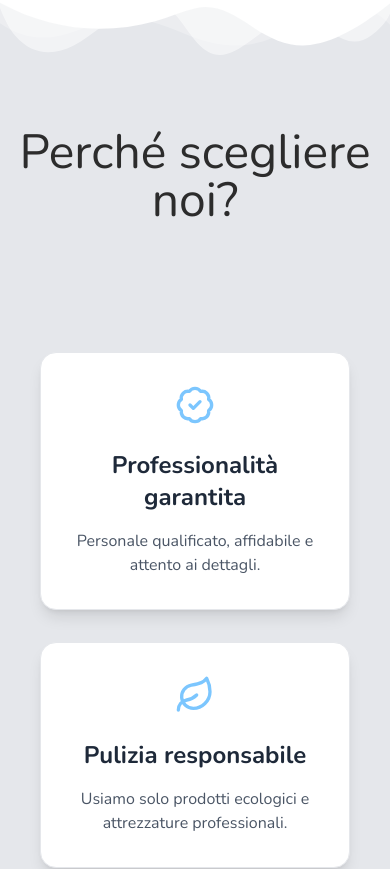
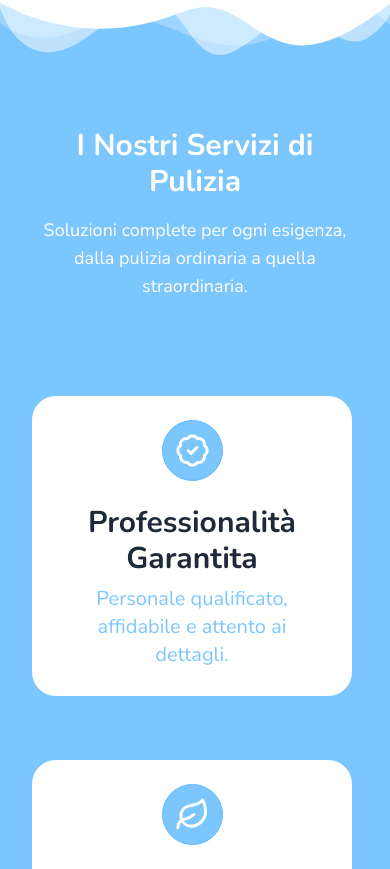
Before and after one commit to 227Faddi/diaraclean, a Next.js app: page / in a window 390 px wide. Shown: the part 940-1809 px from the top of the page. Built offline with nearby package versions, Linux system fonts and the light colour scheme.

Commit message:
chore: improve styling

```diff
--- a/src/components/Footer.tsx
+++ b/src/components/Footer.tsx
@@ -34,10 +34,10 @@ const Footer = () => {
           </div>
 
           <div className="flex flex-col items-center md:items-end">
-            <h4 className="text-xl font-semibold mb-4">Contatti</h4>
+            <h4 className="text-xl font-semibold mb-4 text-left">Contatti</h4>
             <ul className="space-y-3">
               {contactInfo.map((item, index) => (
-                <li key={index} className="flex items-center">
+                <li key={index} className="flex items-center justify-between">
                   {item.icon}
                   {item.href ? (
                     <Link
--- a/src/components/Navbar.tsx
+++ b/src/components/Navbar.tsx
@@ -97,7 +97,7 @@ const Navbar = () => {
             ))}
           </ul>
           <Link
-            href="#cta"
+            href="https://wa.me/393520129432"
             onClick={toggleMenu}
             className="btn btn-primary rounded-full px-8 mt-12 text-lg text-white"
           >
--- a/src/components/sections/CTA.tsx
+++ b/src/components/sections/CTA.tsx
@@ -4,8 +4,8 @@ import Link from "next/link";
 const CTA = () => {
   return (
     <section id="cta" className="py-32 px-2 sm:px-6">
-      <div className="bg-gradient-to-br from-primary to-secondary text-white rounded-3xl p-6 lg:p-12">
-        <div className="relative container mx-auto px-6 lg:px-8 text-center">
+      <div className="bg-gradient-to-br from-primary to-secondary text-white rounded-3xl p-6 lg:p-12 shadow-2xl max-w-5xl">
+        <div className="mx-auto px-6 lg:px-8 text-center">
           <h2 className="text-3xl sm:text-4xl md:text-5xl font-bold mb-4 text-gray-800">
             Pronto a Vivere in un Ambiente più Pulito?
           </h2>
@@ -14,7 +14,7 @@ const CTA = () => {
             gratuito e senza impegno. Il nostro team è pronto ad ascoltare le
             tue esigenze e a proporti la soluzione migliore.
           </p>
-          <div className="flex flex-col sm:flex-row items-center justify-center gap-6 mb-10">
+          <div className="flex flex-col sm:flex-row items-center justify-center gap-6 mb-10 text-gray-800">
             <Link
               href="tel:+391234567890"
               className="flex items-center justify-center gap-2 text-lg font-semibold hover:underline"
@@ -31,7 +31,7 @@ const CTA = () => {
             </Link>
           </div>
           <Link
-            href="#"
+            href="https://wa.me/393520129432"
             className="btn bg-gray-800 hover:bg-gray-950 rounded-full px-8 py-6 lg:text-lg text-white"
           >
             Richiedi un preventivo gratuito
--- a/src/components/sections/Faq.tsx
+++ b/src/components/sections/Faq.tsx
@@ -30,7 +30,7 @@ const Faq = () => {
   return (
     <section id="faq" className="py-32 px-2 sm:px-6">
       <div className="container mx-auto px-6 lg:px-8">
-        <div className="text-center mb-16">
+        <div className="text-center mb-24">
           <h2 className="text-3xl sm:text-4xl md:text-5xl font-bold text-base-content mb-4">
             Domande Frequenti
           </h2>
--- a/src/components/sections/Info.tsx
+++ b/src/components/sections/Info.tsx
@@ -6,18 +6,18 @@ import TopWaveDivider from "../ui/TopWaveDivider";
 const Info = () => {
   const info = [
     {
-      icon: <BadgeCheck className="w-10 h-10 text-primary" />,
-      title: "Professionalità garantita",
+      icon: <BadgeCheck size={35} />,
+      title: "Professionalità\nGarantita",
       body: "Personale qualificato, affidabile e attento ai dettagli.",
     },
     {
-      icon: <Leaf className="w-10 h-10 text-primary" />,
-      title: "Pulizia responsabile",
+      icon: <Leaf size={35} />,
+      title: "Pulizia\nResponsabile",
       body: "Usiamo solo prodotti ecologici e attrezzature professionali.",
     },
     {
-      icon: <Clock3 className="w-10 h-10 text-primary" />,
-      title: "Servizi flessibili",
+      icon: <Clock3 size={35} />,
+      title: "Servizi\nFlessibili",
       body: "Orari su misura, interventi rapidi e soluzioni personalizzate per ogni esigenza.",
     },
   ];
@@ -25,11 +25,20 @@ const Info = () => {
   return (
     <section
       id="info"
-      className="py-32 px-2 sm:px-6 bg-neutral w-full relative"
+      className="py-32 px-2 sm:px-6 bg-primary w-full relative flex flex-col justify-center items-center"
     >
       <TopWaveDivider />
-      <h2 className="text-5xl text-center mb-24">Perché scegliere noi?</h2>
-      <div className="flex flex-col justify-center items-center md:flex-row gap-8 p-8">
+      <div className="px-6 lg:px-8">
+        <div className="text-center mb-24">
+          <h2 className="text-3xl sm:text-4xl md:text-5xl font-bold text-primary-content mb-4">
+            I Nostri Servizi di Pulizia
+          </h2>
+          <p className="text-lg text-primary-content max-w-2xl mx-auto">
+            Soluzioni complete per ogni esigenza, dalla pulizia ordinaria a
+            quella straordinaria.
+          </p>
+        </div>
+        <div className="grid grid-cols-1 md:grid-cols-3 lg:grid-cols-3 gap-16">
           {info.map((item, index) => (
             <InfoCard
               key={index}
@@ -39,6 +48,7 @@ const Info = () => {
             />
           ))}
         </div>
+      </div>
       <BottomWaveDivider />
     </section>
   );
--- a/src/components/sections/Reviews.tsx
+++ b/src/components/sections/Reviews.tsx
@@ -29,7 +29,15 @@ const Reviews = () => {
     >
       <TopWaveDivider />
       <div className="flex flex-col justify-center items-center">
-        <h2 className="text-5xl mb-24">Cosa dicono i nostri clienti</h2>
+        <div className="text-center mb-24">
+          <h2 className="text-3xl sm:text-4xl md:text-5xl font-bold text-base-content mb-4">
+            I Nostri Servizi di Pulizia
+          </h2>
+          <p className="text-lg text-base-content max-w-2xl mx-auto">
+            Soluzioni complete per ogni esigenza, dalla pulizia ordinaria a
+            quella straordinaria.
+          </p>
+        </div>
         <div className="flex flex-col justify-center items-center md:flex-row gap-8 p-8">
           {info.map((item, index) => (
             <InfoCard
--- a/src/components/sections/Services.tsx
+++ b/src/components/sections/Services.tsx
@@ -27,7 +27,7 @@ const Services = () => {
   return (
     <section id="services" className="py-32 px-2 sm:px-6">
       <div className="container mx-auto px-6 lg:px-8">
-        <div className="text-center mb-16">
+        <div className="text-center mb-24">
           <h2 className="text-3xl sm:text-4xl md:text-5xl font-bold text-base-content mb-4">
             I Nostri Servizi di Pulizia
           </h2>
--- a/src/components/ui/InfoCard.tsx
+++ b/src/components/ui/InfoCard.tsx
@@ -8,12 +8,18 @@ type Props = {
 
 const InfoCard = ({ icon, title, body }: Props) => {
   return (
-    <div className="bg-white p-8 rounded-2xl shadow-lg hover:shadow-xl transition-shadow duration-300 text-center transform hover:-translate-y-2 border border-gray-200">
-      <div className="flex justify-center items-center mb-6 text-blue-500">
-        {icon}
+    <div className="card rounded-3xl text-primary bg-white w-full h-full max-w-xs 3xl:max-w-sm text-center">
+      <div className="card-body flex items-center justify-center gap-6 px-8 min-h-[300px] h-full">
+        <div className="p-3 bg-primary text-primary-content border border-[rgb(95,186,255)] rounded-full flex-shrink-0">
+          {icon}
+        </div>
+        <div className="flex flex-col items-center justify-center gap-2 flex-1">
+          <h3 className="card-title text-3xl text-gray-800 whitespace-pre-line">
+            {title}
+          </h3>
+          <p className="text-xl">{body}</p>
+        </div>
       </div>
-      <h3 className="text-2xl font-bold text-gray-800 mb-4">{title}</h3>
-      <p className="text-gray-600">{body}</p>
     </div>
   );
 };
--- a/src/components/ui/ServiceCard.tsx
+++ b/src/components/ui/ServiceCard.tsx
@@ -1,3 +1,6 @@
+import { PhoneOutgoing } from "lucide-react";
+import Link from "next/link";
+
 type Props = {
   image: string;
   title: string;
@@ -5,19 +8,23 @@ type Props = {
 
 const ServiceCard = ({ image, title }: Props) => {
   return (
-    <div className="relative bg-base-100 rounded-2xl shadow-lg overflow-hidden group">
+    <div className="relative bg-base-100 rounded-2xl shadow-2xl overflow-hidden group">
       <img src={image} alt={title} className="w-full h-80 object-cover" />
-      <div className="absolute inset-0 bg-opacity-50 flex flex-col justify-end p-6">
-        <a
-          href="#contact"
-          className="text-2xl font-bold hidden sm:inline-block text-white hover:bg-primary-focus transition-all duration-300 no-underline"
+      <div className="absolute inset-0 bg-opacity-50 flex items-end justify-between p-6 z-10 text-white">
+        <div>
+          <h4 className="text-2xl font-bold hover:bg-primary-focus transition-all duration-300 no-underline">
+            {title}
+          </h4>
+          <p className="text-base-content">{title}</p>
+        </div>
+        <Link
+          href="https://wa.me/393520129432"
+          className="hidden group-hover:inline-block"
         >
-          {title}
-        </a>
+          <PhoneOutgoing size={35} />
+        </Link>
       </div>
-      <div className="p-4 sm:hidden">
-        <h3 className="text-xl font-bold text-base-content">{title}</h3>
-      </div>
+      <div className="absolute inset-x-0 bottom-0 h-full bg-gradient-to-t from-primary to-transparent"></div>
     </div>
   );
 };
```
Lines whose indentation alone changed are shown as unchanged.
